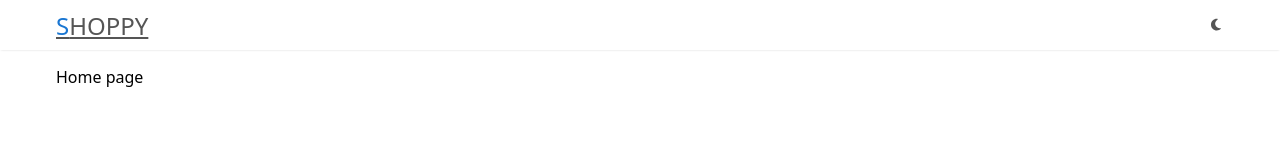
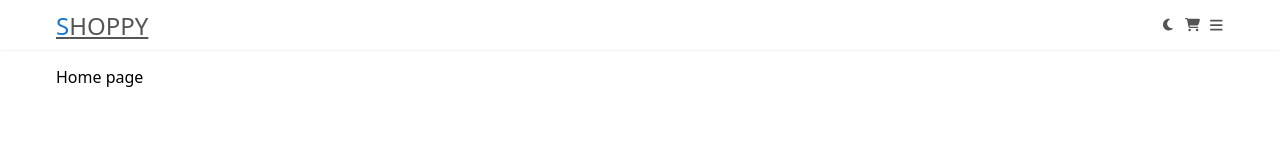
Before and after one commit to jurekledzinski/shoppy, a Next.js app: page / in a window 1280 px wide. Shown: the top 160 px of the page. Built offline with nearby package versions, Linux system fonts and the light colour scheme.

Commit message:
Add cart menu buttons

```diff
--- a/app/layout.tsx
+++ b/app/layout.tsx
@@ -1,7 +1,13 @@
 import ThemeProvider from '@/store/theme';
 import '@styles/globals.css';
 import type { Metadata } from 'next';
-import { Footer, Header, ThemeButton } from '@/components/shared';
+import {
+  Footer,
+  Header,
+  CartButton,
+  MenuButton,
+  ThemeButton,
+} from '@/components/shared';
 
 export const metadata: Metadata = {
   title: 'Shoppy',
@@ -19,6 +25,8 @@ export default function RootLayout({
         <body>
           <Header>
             <ThemeButton />
+            <CartButton />
+            <MenuButton />
           </Header>
           {children}
           <Footer />
--- a/components/shared/header-buttons/CardButton.module.css
+++ b/components/shared/header-buttons/CardButton.module.css
@@ -0,0 +1,10 @@
+.cartButton {
+  display: flex;
+  justify-content: center;
+  align-items: center;
+  width: 16px;
+  height: 16px;
+  background-color: transparent;
+  border: initial;
+  cursor: pointer;
+}
--- a/components/shared/header-buttons/CartButton.tsx
+++ b/components/shared/header-buttons/CartButton.tsx
@@ -1,7 +1,14 @@
 'use client';
+import { FontAwesomeIcon } from '@fortawesome/react-fontawesome';
+import { faCartShopping } from '@fortawesome/free-solid-svg-icons';
+import styles from './CardButton.module.css';
 
 const CartButton = () => {
-  return <button></button>;
+  return (
+    <button className={styles.cartButton}>
+      <FontAwesomeIcon icon={faCartShopping} />
+    </button>
+  );
 };
 
 export default CartButton;
--- a/components/shared/header-buttons/MenuButton.module.css
+++ b/components/shared/header-buttons/MenuButton.module.css
@@ -0,0 +1,11 @@
+.menuButton {
+  display: flex;
+  justify-content: center;
+  align-items: center;
+  width: 16px;
+  height: 16px;
+  font-size: 0.9rem;
+  background-color: transparent;
+  border: initial;
+  cursor: pointer;
+}
--- a/components/shared/header-buttons/MenuButton.tsx
+++ b/components/shared/header-buttons/MenuButton.tsx
@@ -1,7 +1,14 @@
 'use client';
+import { FontAwesomeIcon } from '@fortawesome/react-fontawesome';
+import { faBars } from '@fortawesome/free-solid-svg-icons';
+import styles from './MenuButton.module.css';
 
 const MenuButton = () => {
-  return <button></button>;
+  return (
+    <button className={styles.menuButton}>
+      <FontAwesomeIcon icon={faBars} />
+    </button>
+  );
 };
 
 export default MenuButton;
--- a/components/shared/header-buttons/ThemeButton.module.css
+++ b/components/shared/header-buttons/ThemeButton.module.css
@@ -8,11 +8,3 @@
   border: initial;
   cursor: pointer;
 }
-
-.light {
-  color: var(--color-text-bg-light);
-}
-
-.dark {
-  color: var(--color-text-bg-dark);
-}
--- a/components/shared/header-buttons/ThemeButton.tsx
+++ b/components/shared/header-buttons/ThemeButton.tsx
@@ -6,13 +6,10 @@ import styles from './ThemeButton.module.css';
 
 const ThemeButton = () => {
   const theme = useTheme();
-  const isLight = theme && theme.mode === 'light';
 
   return (
     <button
-      className={`${styles.themeButton} ${
-        isLight ? styles.light : styles.dark
-      }`}
+      className={styles.themeButton}
       onClick={() => {
         if (theme && theme.onChange && theme.mode === 'light') {
           return theme.onChange('dark');
--- a/components/shared/header/Header.module.css
+++ b/components/shared/header/Header.module.css
@@ -26,3 +26,8 @@
 .logo::first-letter {
   color: var(--color-primary);
 }
+
+.actionsButtons {
+  display: flex;
+  gap: 0.5rem;
+}
--- a/components/shared/header/Header.tsx
+++ b/components/shared/header/Header.tsx
@@ -9,7 +9,7 @@ const Header = ({ children }: HeaderProps) => {
         <h2 className={styles.logo}>
           <Link href="/">Shoppy</Link>
         </h2>
-        <div>{children}</div>
+        <div className={styles.actionsButtons}>{children}</div>
       </nav>
     </header>
   );
--- a/styles/globals.css
+++ b/styles/globals.css
@@ -67,3 +67,7 @@ a:link:active,
 a:visited:active {
   color: var(--color-text-primary);
 }
+
+button {
+  color: var(--color-text-primary);
+}
```
